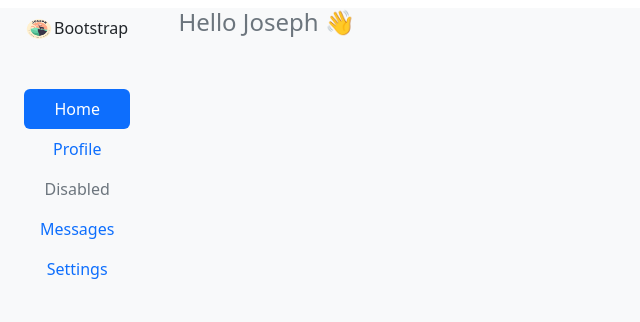
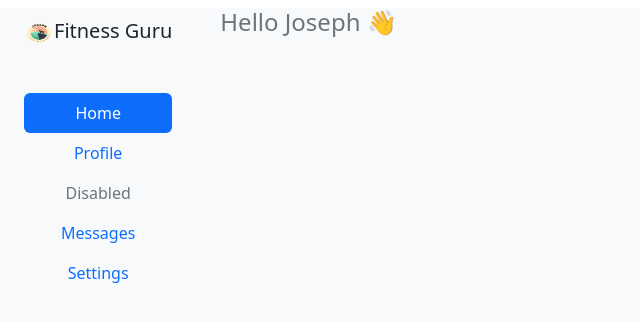
Before and after one commit to josephDev123/Fitness-app, a React (Create React App) app in the folder client/: page /admin/dashboard in a window 1280 px wide. Shown: the top 322 px of the page, without its empty margins (0-640 px from the left). Built offline with nearby package versions, Linux system fonts and the light colour scheme.

Commit message:
logo brand worked on

```diff
--- a/client/src/components/Layouts/Dashboard.jsx
+++ b/client/src/components/Layouts/Dashboard.jsx
@@ -8,7 +8,7 @@ export default function Dashboard() {
             <div className="nav flex-column nav-pills me-5 ms-4 mt-2" id="v-pills-tab" role="tablist" aria-orientation="vertical">
                 <Link className="navbar-brand" href="#">
                 <img src="/imgs/logo/logo.png" alt="Logo" width="30" height="24" className="d-inline-block align-text-top mb-5"/>
-                    Bootstrap
+                    <span className='lead'>Fitness Guru</span>
                 </Link>
                 <button className="nav-link active" id="v-pills-home-tab" data-bs-toggle="pill" data-bs-target="#v-pills-home" type="button" role="tab" aria-controls="v-pills-home" aria-selected="true">Home</button>
                 <button className="nav-link" id="v-pills-profile-tab" data-bs-toggle="pill" data-bs-target="#v-pills-profile" type="button" role="tab" aria-controls="v-pills-profile" aria-selected="false">Profile</button>
```
